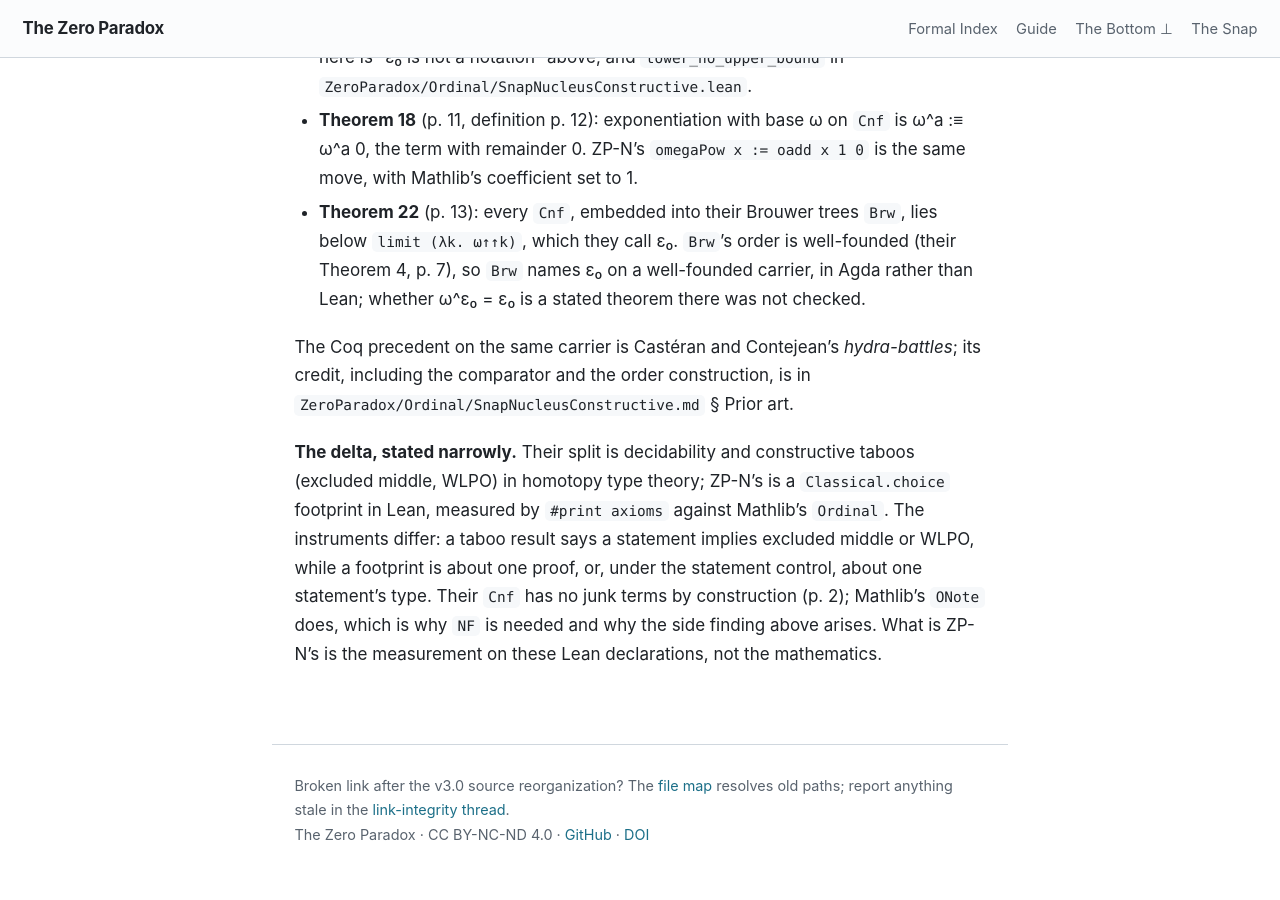
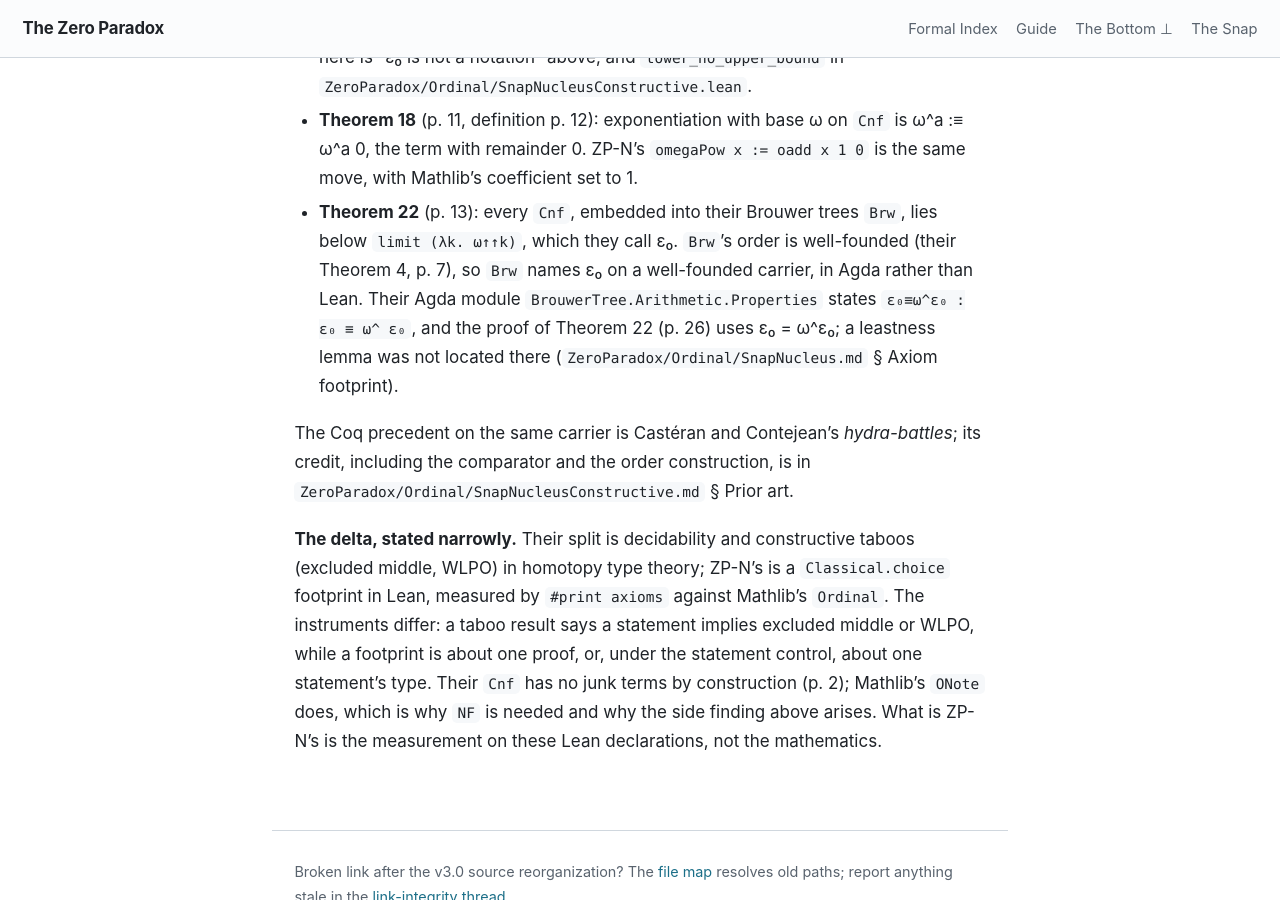
Before and after one commit to timbrigham/ZeroParadox, a Jekyll site: the page built from ZeroParadox/Ordinal/ConstructiveOrdinals.md, in a window 1280 px wide and 900 px high, scrolled down 2998 px. Built offline with Jekyll 4.4.1, drawn with Linux system fonts in a browser that asks for light colours; our own code applies the rules of GitHub Pages for plain Markdown files; some of the changed text lies outside the part shown.

Commit message:
ZP-N and E0Note copy: restore choice-free, carrier and leastness qualifiers
Co-Authored-By: Claude Opus 5.5 (1M context) <noreply@anthropic.com>
Claude-Session: https://claude.ai/code/session_01DYrKY8CR8AeESMvjGVQtzA

```diff
--- a/ZeroParadox/Ordinal/ConstructiveOrdinals.md
+++ b/ZeroParadox/Ordinal/ConstructiveOrdinals.md
@@ -7,7 +7,7 @@ authoritative**.
 
 ## The probe
 
-The probe (2026-06-15; its measurements are reprinted by the purity blocks of
+The probe (2026-06-15; its `Ordinal`-side measurements are reprinted by the purity blocks of
 `ZeroParadox/Ordinal/OrdinalChoiceEssential.lean` and `ZeroParadox/Ordinal/PricedInterface.lean`)
 showed that ZP-L's `Classical.choice` at ε₀ is *inherited* from Mathlib's classically-built `Ordinal` machinery — the order
 instance and the operations, NOT the type, which measures `[propext, Quot.sound]` — but the
@@ -89,8 +89,9 @@ Read from the arXiv v2 PDF:
   set to 1.
 * **Theorem 22** (p. 13): every `Cnf`, embedded into their Brouwer trees `Brw`, lies below
   `limit (λk. ω↑↑k)`, which they call ε₀. `Brw`'s order is well-founded (their Theorem 4, p. 7), so `Brw`
-  names ε₀ on a well-founded carrier, in Agda rather than Lean; whether ω^ε₀ = ε₀ is a stated theorem
-  there was not checked.
+  names ε₀ on a well-founded carrier, in Agda rather than Lean. Their Agda module `BrouwerTree.Arithmetic.Properties`
+  states `ε₀≡ω^ε₀ : ε₀ ≡ ω^ ε₀`, and the proof of Theorem 22 (p. 26) uses ε₀ = ω^ε₀; a leastness
+  lemma was not located there (`ZeroParadox/Ordinal/SnapNucleus.md` § Axiom footprint).
 
 The Coq precedent on the same carrier is Castéran and Contejean's *hydra-battles*; its credit, including
 the comparator and the order construction, is in `ZeroParadox/Ordinal/SnapNucleusConstructive.md`
```
Also changed, not shown: CLAIMS.md (+1 -1 lines), README.md (+1 -1 lines), ZeroParadox/Ordinal/PricedInterface.md (+4 -2 lines), ZeroParadox/Ordinal/SnapNucleus.md (+2 -2 lines), register.md (+1 -1 lines), scripts/build_zpn.py (+14 -9 lines), .zenodo.json, 1 other file.
